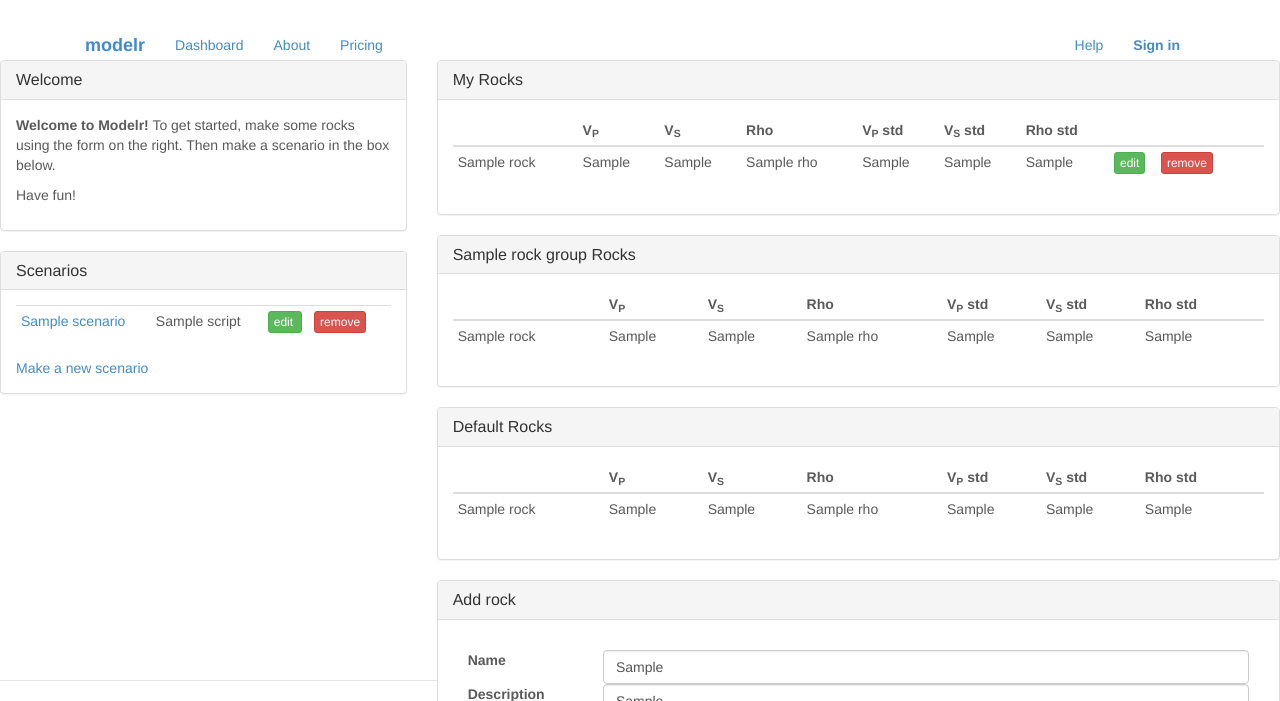
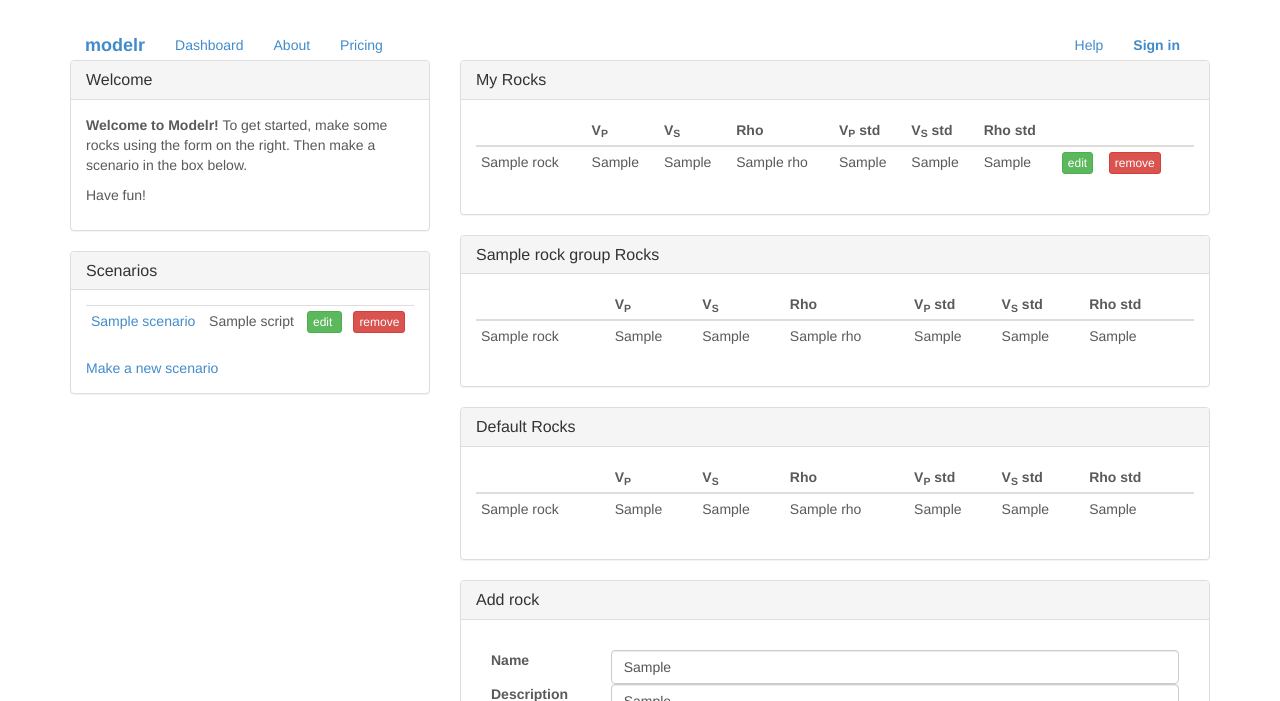
Before and after one commit to agilescientific/modelr-app, a Python web app: template templates/dashboard.html in a window 1280 px wide. Shown: the top 701 px of the page. Run offline with Jinja, Linux system fonts and the light colour scheme; the template is opened without the code that fills it: most values are stand-ins (such as "Sample title", 1, 10 or a date in 2020); some libraries are stand-ins or nearby versions; grey boxes are pictures that could not be loaded.

Commit message:
bug fixing

```diff
--- a/main.py
+++ b/main.py
@@ -2,13 +2,12 @@
 # -*- coding: utf-8 -*-
 # modelr web app
 # Agile Geoscience
-# 2012-2013
+# 2012-2014
 #
 from google.appengine.api import users
 from google.appengine.ext import webapp as webapp2
 from google.appengine.ext.webapp.util import run_wsgi_app
 from google.appengine.ext import db
-
 
 import cgi
 from jinja2 import Environment, FileSystemLoader
@@ -18,6 +17,7 @@ import hashlib
 import logging
 import urllib
 import time
+import stripe
 
 from default_rocks import default_rocks
 from ModAuth import AuthExcept, get_cookie_string, signup, signin, \
@@ -624,6 +624,7 @@ class PaymentHandler(ModelrPageRequest):
           )
         except:
           # The card has been declined
+          pass
 
         # UPGRADE USER IN DATABASE
 
--- a/templates/dashboard.html
+++ b/templates/dashboard.html
@@ -3,6 +3,7 @@
 {% block title %}Modelr &middot; Dashboard{% endblock %}
 {% block content %}
 
+<div class="container">
 <div class="row">
   <div class="col-md-4">
     <div class="panel panel-default">
@@ -248,6 +249,6 @@
       </div>
     </div>
   </div>
-
+</div>
 
   {% endblock %}
--- a/templates/subscribe.html
+++ b/templates/subscribe.html
@@ -83,6 +83,7 @@
 	  }
 	};
 </script>
+<script>
 			jQuery(function($) {
 			  $('#payment-form').submit(function(event) {
 			  	$("#cardverificationerror").hide();
```
